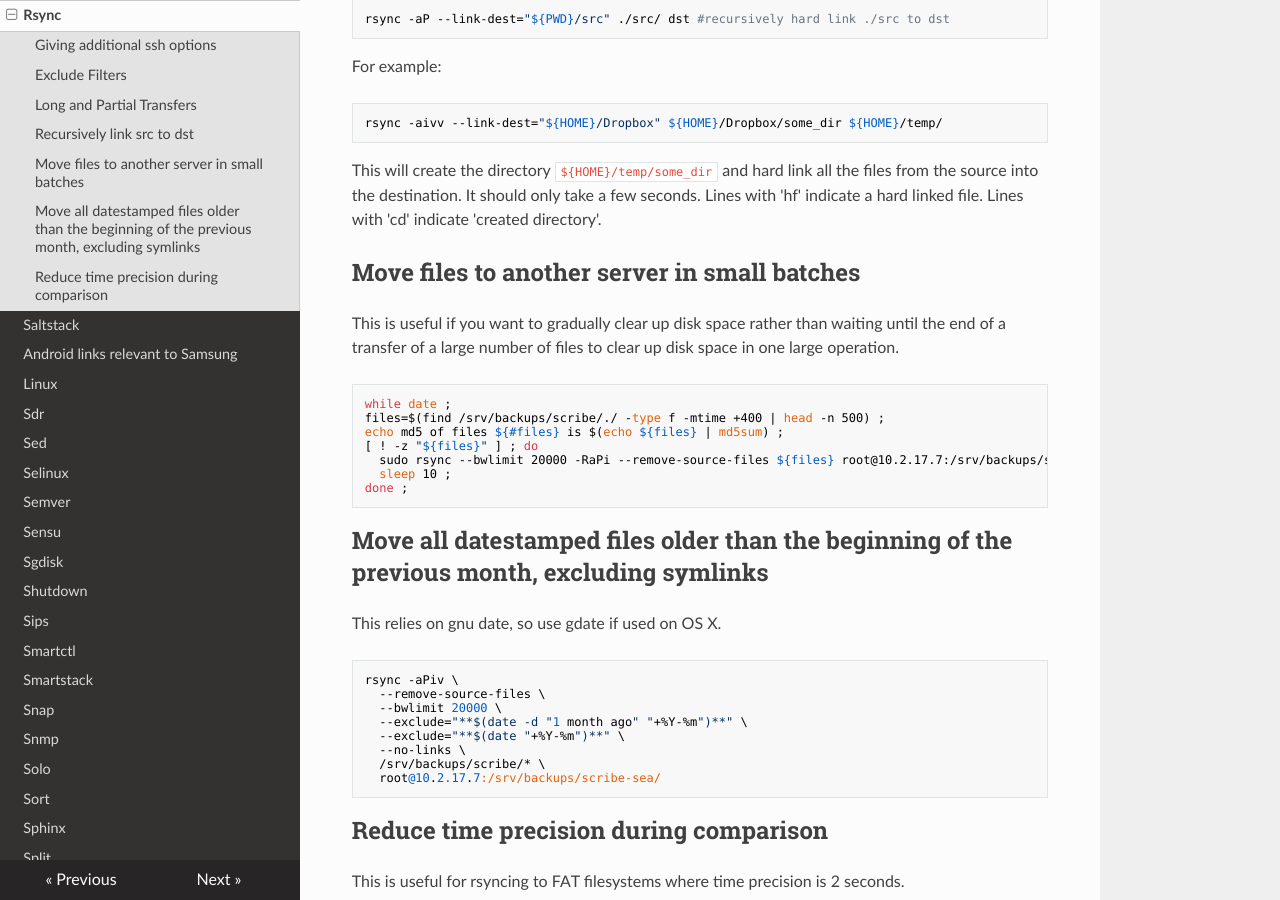
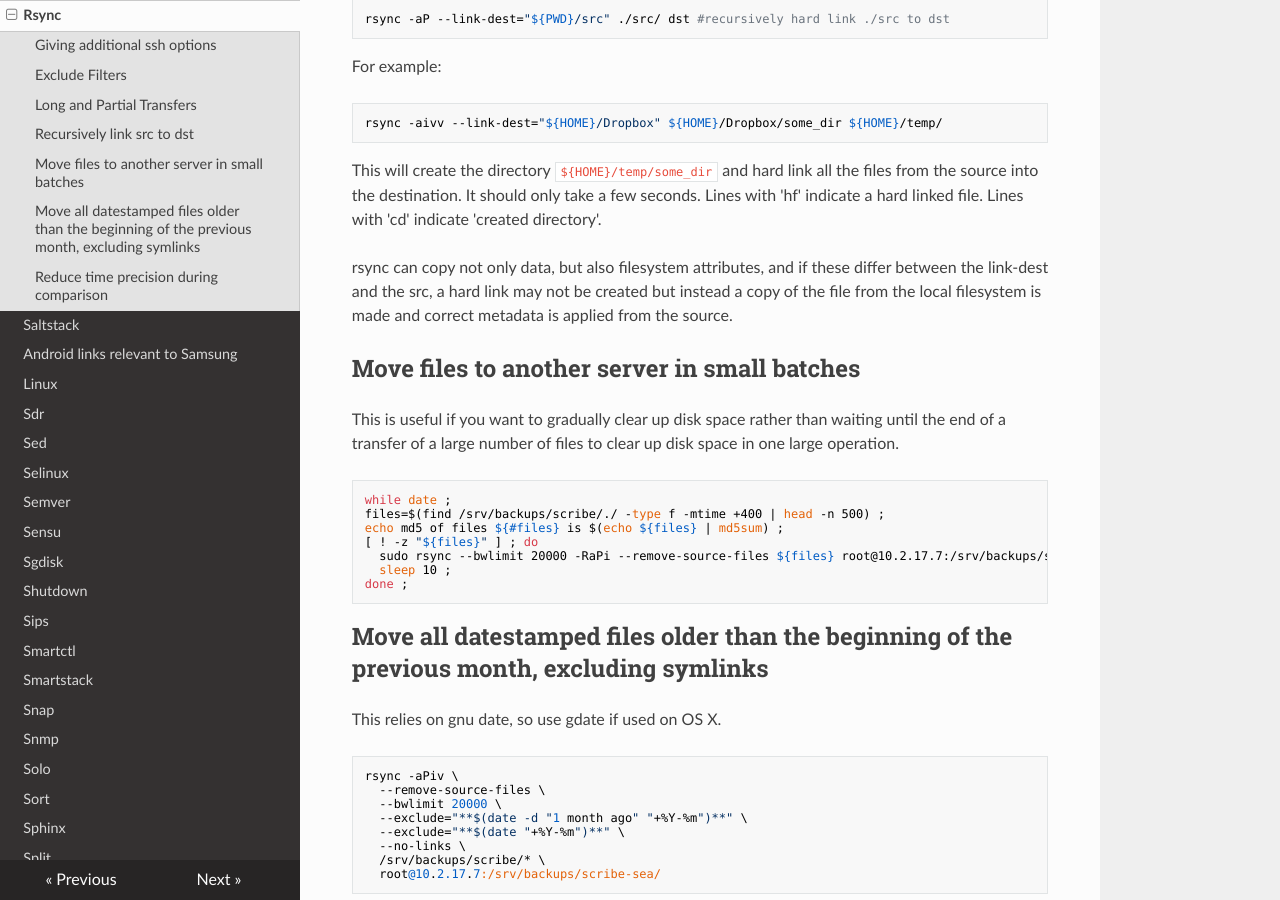
Before and after one commit to lando-cal/tech-notes, an MkDocs documentation site: the page built from docs/rsync.md, in a window 1280 px wide and 900 px high, scrolled down 1162 px. Built offline with MkDocs 1.6.1, drawn with Linux system fonts in a browser that asks for light colours; nearby versions of some CDN libraries.

Commit message:
Add bit about metadata

```diff
--- a/docs/rsync.md
+++ b/docs/rsync.md
@@ -48,6 +48,8 @@ rsync -aivv --link-dest="${HOME}/Dropbox" ${HOME}/Dropbox/some_dir ${HOME}/temp/
 
 This will create the directory `${HOME}/temp/some_dir` and hard link all the files from the source into the destination.  It should only take a few seconds.  Lines with 'hf' indicate a hard linked file.  Lines with 'cd' indicate 'created directory'.
 
+rsync can copy not only data, but also filesystem attributes, and if these differ between the link-dest and the src, a hard link may not be created but instead a copy of the file from the local filesystem is made and correct metadata is applied from the source.
+
 ## Move files to another server in small batches
 This is useful if you want to gradually clear up disk space rather than waiting until the end of a transfer of a large number of files to clear up disk space in one large operation.
 
```
